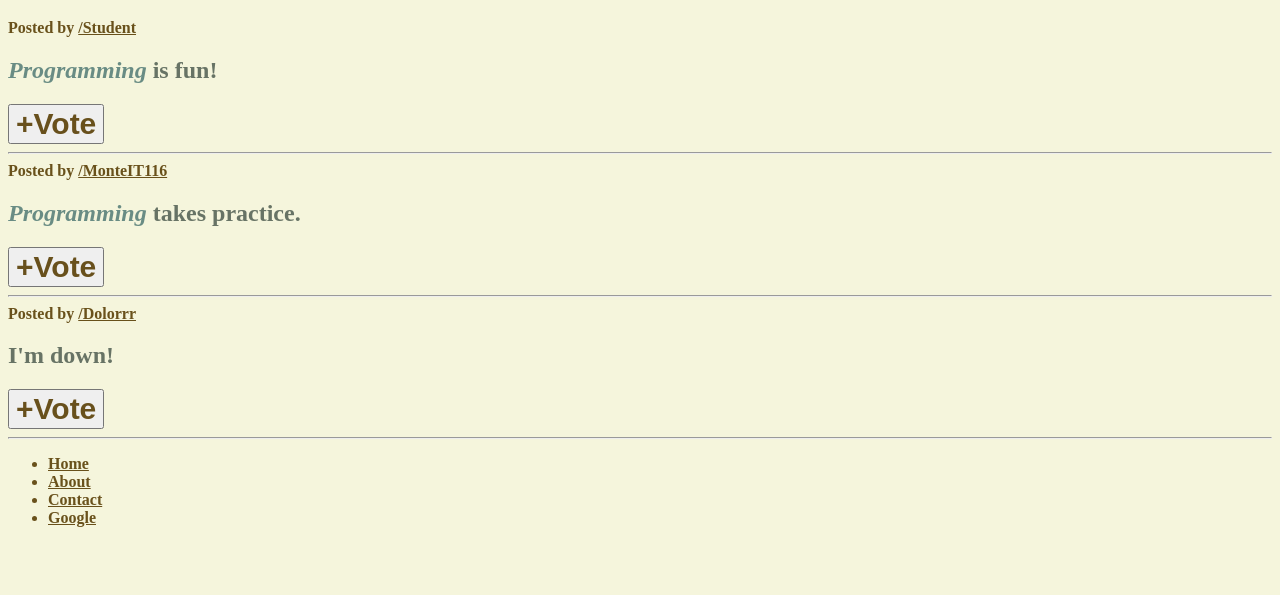
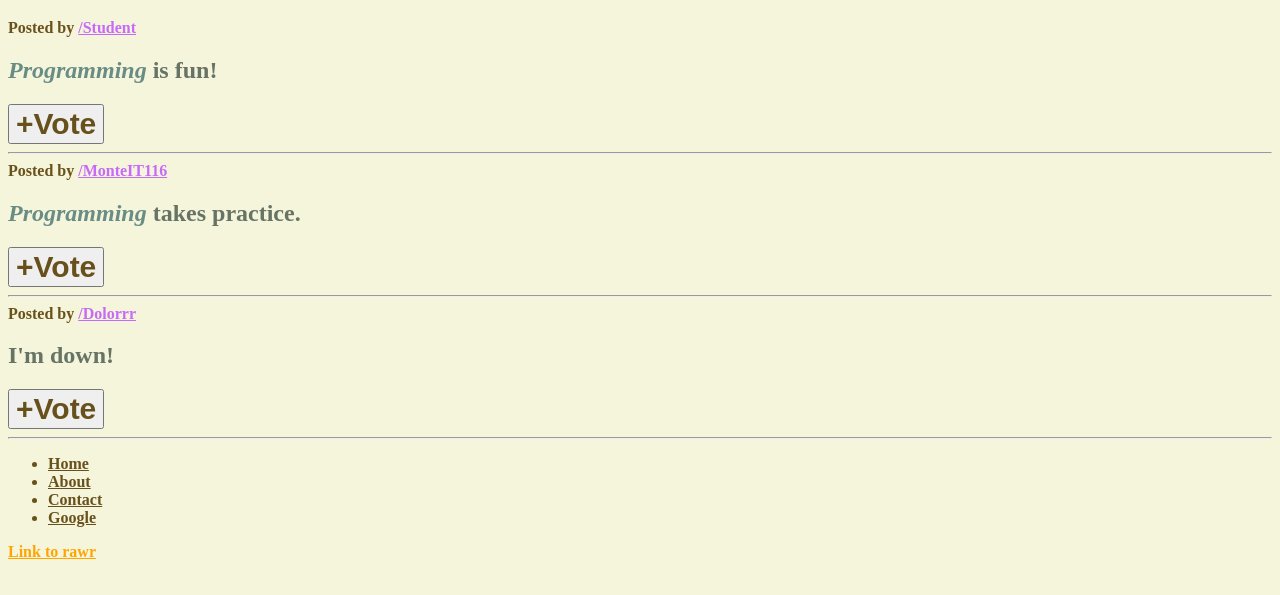
Before and after one commit to yagirldolor/testIT116, a plain HTML site: page starter1.html in a window 1280 px wide. Shown: the part 109-704 px from the top of the page. Drawn offline with Linux system fonts and the light colour scheme.

Commit message:
messageBoard

```diff
--- a/messageBoard1.css
+++ b/messageBoard1.css
@@ -37,3 +37,13 @@ h1,h2{
     font-style: italic;
     color: rgba(91, 129, 123, 0.907);
 }
+
+/* parent class */
+.post a{
+    color: rgba(194, 94, 251, 0.924);
+}
+
+/* > descendent selector */
+footer > a{
+    color: orange;
+}
--- a/starter1.html
+++ b/starter1.html
@@ -69,7 +69,7 @@
             </ul>
         </nav>
 
-
+        <a href="rawr.com">Link to rawr</a>
     </footer>
 
 </body>
```
